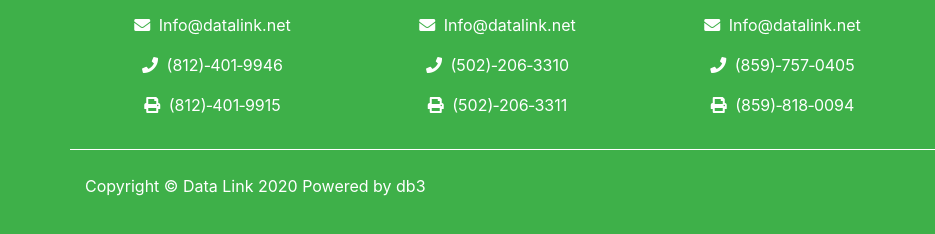
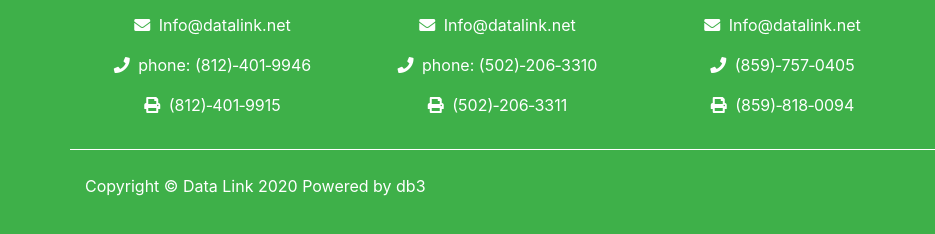
Before and after one commit to Donald-Brown/datalink, a plain HTML site: page index.html in a window 1280 px wide. Shown: the part 4092-4326 px from the top of the page, 0-935 px from the left. Drawn offline with nearby package versions, Linux system fonts and the light colour scheme.

```diff
--- a/index.html
+++ b/index.html
@@ -452,7 +452,7 @@
                         <p>
                         <i class="fas fa-envelope mr-1"></i> Info@datalink.net</p>
                         <p class="text-white">
-                        <i class="fas fa-phone mr-1"></i> &lpar;812&rpar;&hyphen;401&hyphen;9946</p>
+                        <i class="fas fa-phone mr-1"></i> phone: &lpar;812&rpar;&hyphen;401&hyphen;9946</p>
                         <p class="text-white">
                         <i class="fas fa-print mr-1"></i> &lpar;812&rpar;&hyphen;401&hyphen;9915</p>
                     </div>
@@ -465,7 +465,7 @@
                         <p>
                         <i class="fas fa-envelope mr-1"></i> Info@datalink.net</p>
                         <p class="text-white">
-                        <i class="fas fa-phone mr-1"></i> <span class="white">&lpar;502&rpar;&hyphen;206&hyphen;3310</span></p>
+                        <i class="fas fa-phone mr-1"></i> phone: <span class="white">&lpar;502&rpar;&hyphen;206&hyphen;3310</span></p>
                         <p class="text-white">
                         <i class="fas fa-print mr-1"></i> <span class="white">&lpar;502&rpar;&hyphen;206&hyphen;3311</span></p>
                     </div>
```
